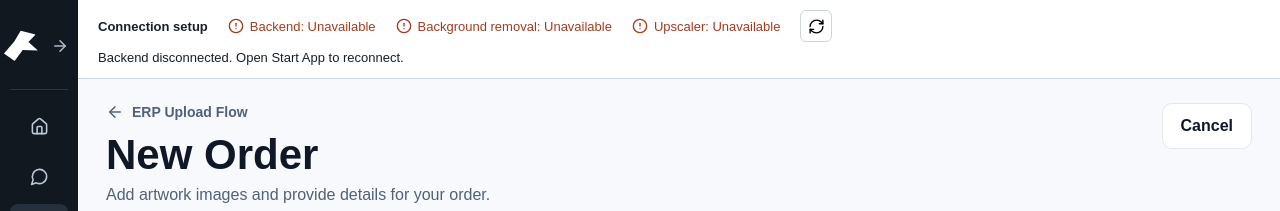
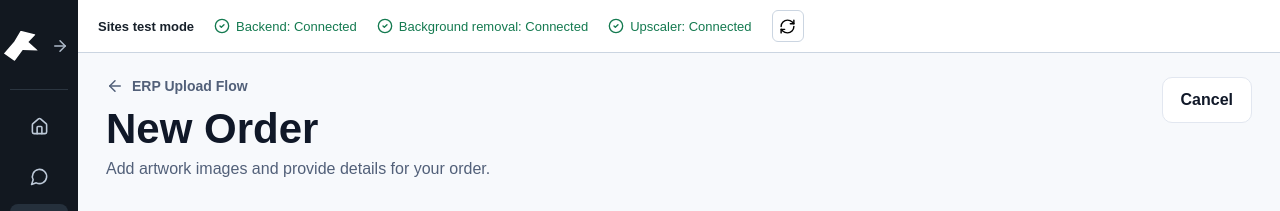
Before and after one commit to gurumoorthyhi-gif/OR-CUSTOMER-CONNECT, a Next.js app in the folder apps/web/: page /new-order in a window 1280 px wide. Shown: the top 211 px of the page. Built offline with nearby package versions, Linux system fonts and the light colour scheme; no server answers.

Commit message:
Disable local service polling in Sites test mode

```diff
--- a/apps/web/app/components/connection-setup.tsx
+++ b/apps/web/app/components/connection-setup.tsx
@@ -2,12 +2,15 @@
 
 import { createContext, useCallback, useContext, useEffect, useRef, useState } from "react";
 import { CheckCircle2, LoaderCircle, RefreshCw, AlertCircle } from "lucide-react";
+import { SITE_DEMO_MODE } from "../lib/demo";
 
 export const API_BASE = process.env.NEXT_PUBLIC_API_URL ?? "http://127.0.0.1:8000";
 type Service = { ready: boolean; state: string; message: string };
 type Connection = { backend: boolean; background: Service; upscale: Service };
 const pending: Service = { ready: false, state: "connecting", message: "Checking connection..." };
-const initial: Connection = { backend: false, background: pending, upscale: pending };
+const demoService: Service = { ready: true, state: "demo", message: "Sites test mode: external processing is paused." };
+const demoConnection: Connection = { backend: true, background: demoService, upscale: demoService };
+const initial: Connection = SITE_DEMO_MODE ? demoConnection : { backend: false, background: pending, upscale: pending };
 const ConnectionContext = createContext({ connection: initial, check: async (): Promise<Connection> => initial });
 
 export const useConnection = () => useContext(ConnectionContext);
@@ -17,6 +20,11 @@ export function ConnectionSetup({ children }: { children: React.ReactNode }) {
   const [checking, setChecking] = useState(true);
   const inFlight = useRef<Promise<Connection> | null>(null);
   const check = useCallback((): Promise<Connection> => {
+    if (SITE_DEMO_MODE) {
+      setConnection(demoConnection);
+      setChecking(false);
+      return Promise.resolve(demoConnection);
+    }
     if (inFlight.current) return inFlight.current;
     setChecking(true);
     inFlight.current = (async () => {
@@ -61,7 +69,7 @@ export function ConnectionSetup({ children }: { children: React.ReactNode }) {
   return <ConnectionContext.Provider value={{ connection, check }}>
     <section className="connection-setup" aria-label="Connection setup">
       <div className="connection-setup-row">
-        <strong>{ready ? "Services connected" : "Connection setup"}</strong>
+        <strong>{SITE_DEMO_MODE ? "Sites test mode" : ready ? "Services connected" : "Connection setup"}</strong>
         {[{ label: "Backend", ready: connection.backend }, { label: "Background removal", ready: connection.background.ready }, { label: "Upscaler", ready: connection.upscale.ready }].map((service) => <span key={service.label} className={service.ready ? "connection-ready" : "connection-unavailable"}>{service.ready ? <CheckCircle2 size={16} /> : checking ? <LoaderCircle size={16} className="spin" /> : <AlertCircle size={16} />}{service.label}: {service.ready ? "Connected" : checking ? "Checking" : "Unavailable"}</span>)}
         <button type="button" onClick={() => void check()} disabled={checking} title="Check connections again" aria-label="Check connections again"><RefreshCw size={17} className={checking ? "spin" : undefined} /></button>
       </div>
```
